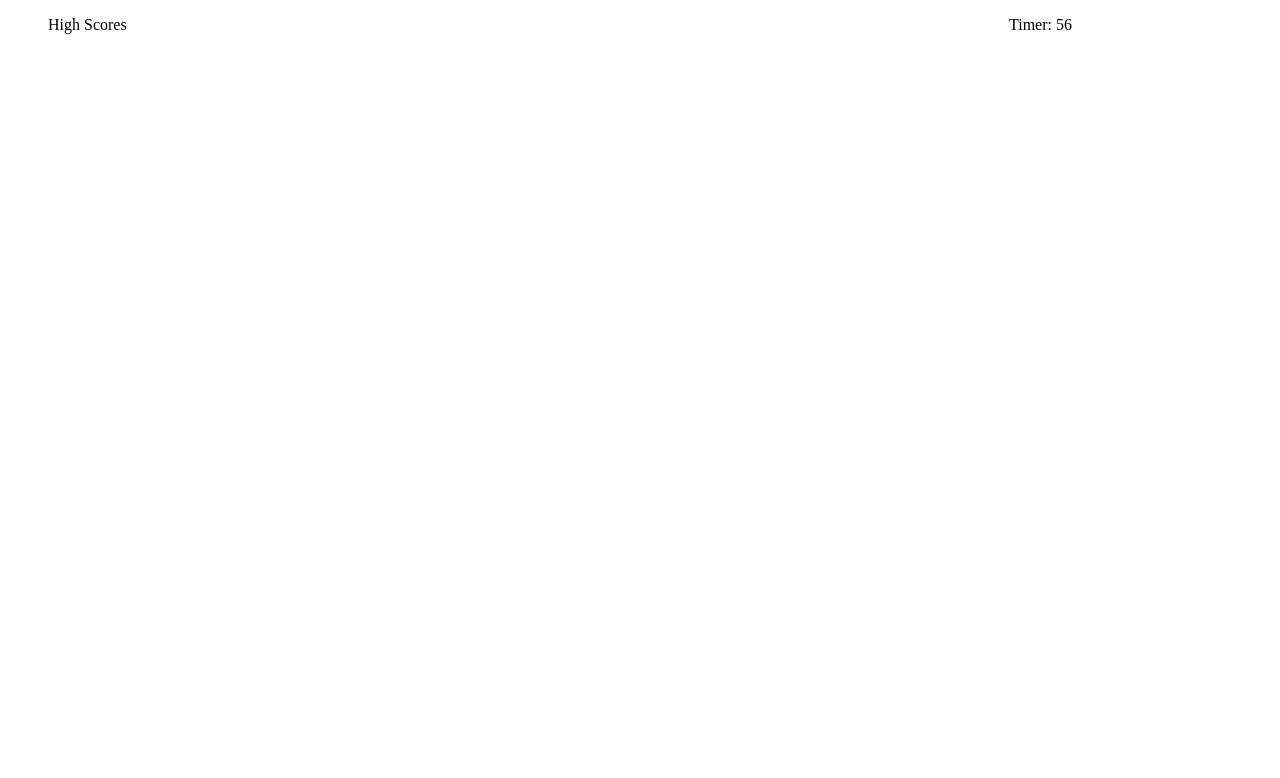
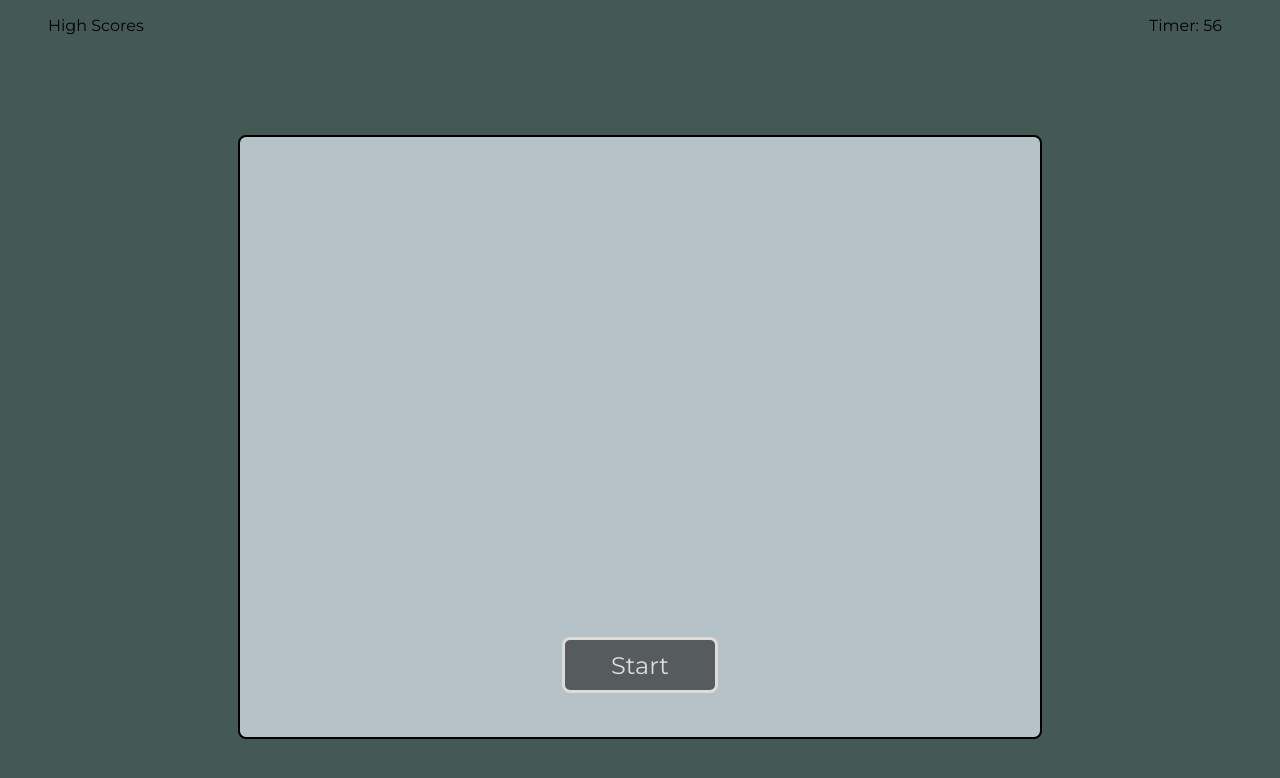
Before and after one commit to ZBerkley88/the-big-fat-code-quiz, a plain HTML site: page index.html in a window 1280 px wide. Drawn offline with Linux system fonts and the light colour scheme.

Commit message:
added some basic design elements

```diff
--- a/assets/css/style.css
+++ b/assets/css/style.css
@@ -1,14 +1,54 @@
+:root {
+    --grey: #565C5E;
+    --dark-green: #455954;
+    --brown: #9D7463;
+    --blue: #B5C2C7;
+    --white: #DFDBD8;
+}
+
+* {
+    font-family: 'Montserrat', sans-serif;
+    background-color: var(--dark-green);
+}
+
+
 ul li {
     display: inline-flex;
 }
 
+#question-box {
+    background-color: var(--blue);
+    margin-top: 100px;
+    margin-left: auto;
+    margin-right: auto;
+    position: relative;
+    width: 800px;
+    height: 600px;
+    border-style: solid;
+    border-radius: 8px;
+    border-width: 2px;
+}
+
+.start-button {
+    font-size: 1.5rem;
+    display: flex;
+    justify-content: center;
+    align-items: center;
+    background-color: var(--grey);
+    color: var(--white);
+    width: 150px;
+    height: 50px;
+    margin: 500px auto 50px auto;
+    border-style: solid;
+    border-radius: 8px;
+}
+
 .high-score {
     position: relative;
-    float: left;
 }
 
 .timer {
     position: relative;
     float: right;
-    padding-right: 200px;
+    padding-right: 50px;
 }
--- a/index.html
+++ b/index.html
@@ -1,11 +1,19 @@
 <!DOCTYPE html>
 <html lang="en">
   <head>
+
     <meta charset="UTF-8" />
     <meta name="viewport" content="width=device-width, initial-scale=1.0" />
     <meta http-equiv="X-UA-Compatible" content="ie=edge" />
+
     <title>The Big Fat Code Quiz</title>
+
     <link rel="stylesheet" href="./assets/css/style.css" />
+
+    <style>
+      @import url('https://fonts.googleapis.com/css2?family=Montserrat:wght@400&display=swap');
+    </style>
+
   </head>
   <body>
 
@@ -19,7 +27,9 @@
 
     <main>
         <!-- Add a div container for the "slideshow" of questions -->
-        <div id="question-box"></div>
+        <div id="question-box">
+          <div class="start-button">Start</div>
+        </div>
     </main>
 
     <script src="script.js"></script>
--- a/script.js
+++ b/script.js
@@ -1,4 +1,6 @@
 // add querySelector buttons to start the quiz
+var startBtn = document.querySelector(".start-button");
+
 // add querySelector buttons for the quiz answers
 // make a function that allows the slideshow to move to the next question
     // can entire questions be stored in an array? can they be stored as objects?
```
